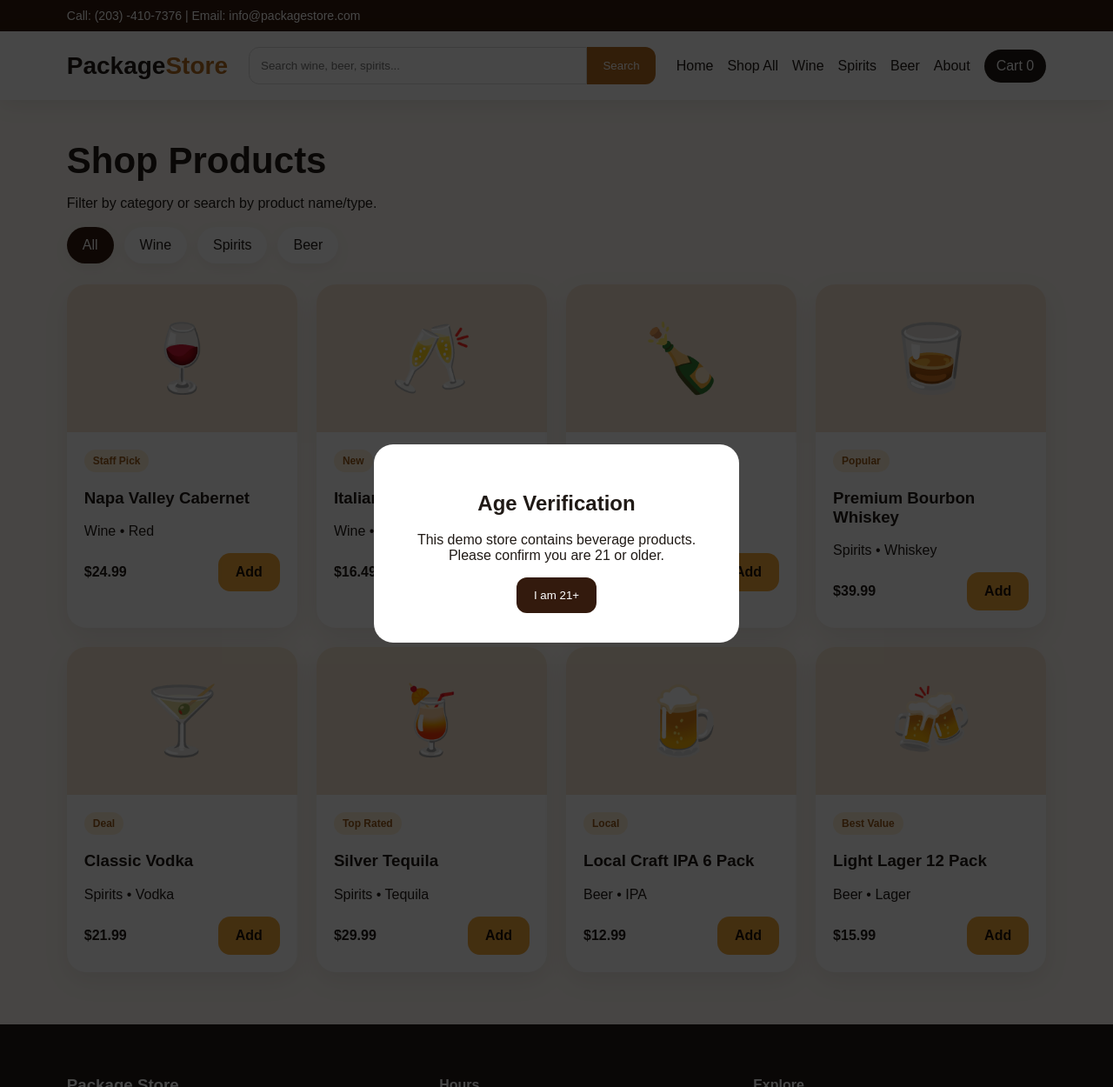
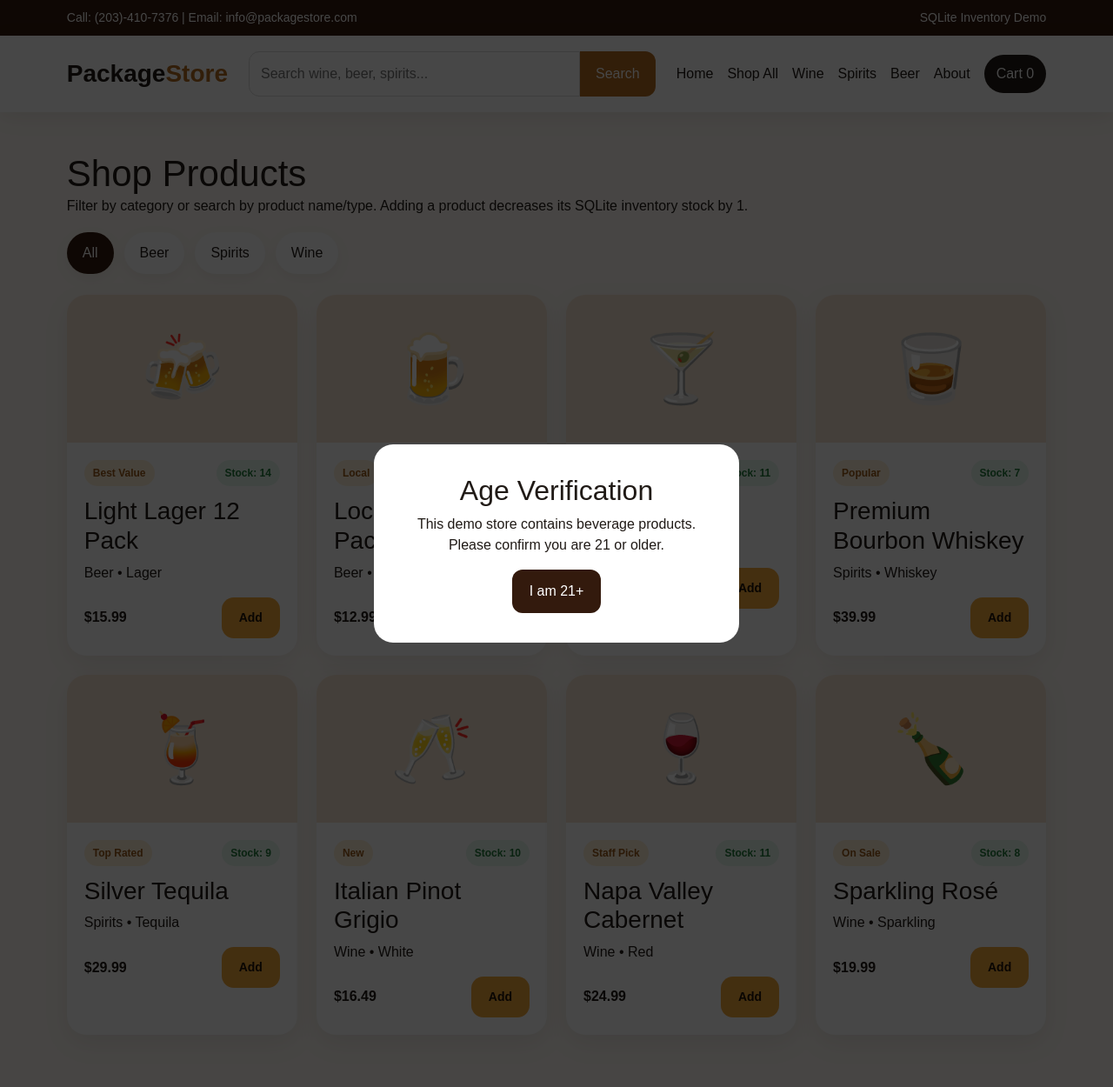
Before and after one commit to araWINd-AR/PackageStore, a Flask app: page /shop in a window 1280 px wide. Shown: the whole page at 87% size. Run offline with Flask 3, Linux system fonts and the light colour scheme; data comes from the database, SQL or seed files in the repository; both versions use the stored data as it was after the commit.

Commit message:
Update package store project files

```diff
--- a/app.py
+++ b/app.py
@@ -1,136 +1,319 @@
-from flask import Flask, render_template, request, redirect, url_for, session
+import os
+import sqlite3
+from contextlib import contextmanager
+from typing import Dict, List, Optional, Tuple
 
-app = Flask(__name__)
-app.secret_key = "package-store-secret"
+from flask import Flask, flash, redirect, render_template, request, session, url_for
 
-# Product data used by the website
-products = [
-    {"id": 1, "name": "Napa Valley Cabernet", "category": "Wine", "type": "Red", "price": 24.99, "tag": "Staff Pick", "image": "🍷"},
-    {"id": 2, "name": "Italian Pinot Grigio", "category": "Wine", "type": "White", "price": 16.49, "tag": "New", "image": "🥂"},
-    {"id": 3, "name": "Sparkling Rosé", "category": "Wine", "type": "Sparkling", "price": 19.99, "tag": "On Sale", "image": "🍾"},
-    {"id": 4, "name": "Premium Bourbon Whiskey", "category": "Spirits", "type": "Whiskey", "price": 39.99, "tag": "Popular", "image": "🥃"},
-    {"id": 5, "name": "Classic Vodka", "category": "Spirits", "type": "Vodka", "price": 21.99, "tag": "Deal", "image": "🍸"},
-    {"id": 6, "name": "Silver Tequila", "category": "Spirits", "type": "Tequila", "price": 29.99, "tag": "Top Rated", "image": "🍹"},
-    {"id": 7, "name": "Local Craft IPA 6 Pack", "category": "Beer", "type": "IPA", "price": 12.99, "tag": "Local", "image": "🍺"},
-    {"id": 8, "name": "Light Lager 12 Pack", "category": "Beer", "type": "Lager", "price": 15.99, "tag": "Best Value", "image": "🍻"},
+BASE_DIR = os.path.dirname(os.path.abspath(__file__))
+DATABASE_PATH = os.path.join(BASE_DIR, "data", "package_store.db")
+
+DEFAULT_PRODUCTS = [
+    {"id": 1, "name": "Napa Valley Cabernet", "category": "Wine", "type": "Red", "price": 24.99, "tag": "Staff Pick", "image": "🍷", "stock": 12},
+    {"id": 2, "name": "Italian Pinot Grigio", "category": "Wine", "type": "White", "price": 16.49, "tag": "New", "image": "🥂", "stock": 10},
+    {"id": 3, "name": "Sparkling Rosé", "category": "Wine", "type": "Sparkling", "price": 19.99, "tag": "On Sale", "image": "🍾", "stock": 8},
+    {"id": 4, "name": "Premium Bourbon Whiskey", "category": "Spirits", "type": "Whiskey", "price": 39.99, "tag": "Popular", "image": "🥃", "stock": 7},
+    {"id": 5, "name": "Classic Vodka", "category": "Spirits", "type": "Vodka", "price": 21.99, "tag": "Deal", "image": "🍸", "stock": 11},
+    {"id": 6, "name": "Silver Tequila", "category": "Spirits", "type": "Tequila", "price": 29.99, "tag": "Top Rated", "image": "🍹", "stock": 9},
+    {"id": 7, "name": "Local Craft IPA 6 Pack", "category": "Beer", "type": "IPA", "price": 12.99, "tag": "Local", "image": "🍺", "stock": 16},
+    {"id": 8, "name": "Light Lager 12 Pack", "category": "Beer", "type": "Lager", "price": 15.99, "tag": "Best Value", "image": "🍻", "stock": 14},
 ]
 
-categories = ["All", "Wine", "Spirits", "Beer"]
+
+class DatabaseManager:
+    """Handles SQLite connection, table creation, and seed data."""
+
+    def __init__(self, database_path: str):
+        self.database_path = database_path
+        self.initialize_database()
+
+    def _connect(self) -> sqlite3.Connection:
+        connection = sqlite3.connect(self.database_path)
+        connection.row_factory = sqlite3.Row
+        return connection
+
+    @contextmanager
+    def connection(self):
+        connection = self._connect()
+        try:
+            yield connection
+            connection.commit()
+        except sqlite3.Error:
+            connection.rollback()
+            raise
+        finally:
+            connection.close()
+
+    def initialize_database(self) -> None:
+        os.makedirs(os.path.dirname(self.database_path), exist_ok=True)
+        with self.connection() as connection:
+            connection.execute(
+                """
+                CREATE TABLE IF NOT EXISTS products (
+                    id INTEGER PRIMARY KEY,
+                    name TEXT NOT NULL,
+                    category TEXT NOT NULL,
+                    type TEXT NOT NULL,
+                    price REAL NOT NULL,
+                    tag TEXT NOT NULL,
+                    image TEXT NOT NULL,
+                    stock INTEGER NOT NULL CHECK(stock >= 0)
+                )
+                """
+            )
+
+            for product in DEFAULT_PRODUCTS:
+                existing_product = connection.execute(
+                    "SELECT id FROM products WHERE id = ?", (product["id"],)
+                ).fetchone()
+
+                if existing_product is None:
+                    connection.execute(
+                        """
+                        INSERT INTO products (id, name, category, type, price, tag, image, stock)
+                        VALUES (:id, :name, :category, :type, :price, :tag, :image, :stock)
+                        """,
+                        product,
+                    )
 
 
-def count_cart_items():
-    cart = session.get("cart", {})
-    total_items = 0
+class ProductRepository:
+    """Object-oriented database operations for products and inventory."""
 
-    for product_id in cart:
-        total_items = total_items + cart[product_id]
+    def __init__(self, database: DatabaseManager):
+        self.database = database
 
-    return total_items
+    @staticmethod
+    def _to_dict(row: Optional[sqlite3.Row]) -> Optional[dict]:
+        return dict(row) if row else None
+
+    def get_categories(self) -> List[str]:
+        with self.database.connection() as connection:
+            rows = connection.execute(
+                "SELECT DISTINCT category FROM products ORDER BY category"
+            ).fetchall()
+        return ["All", *[row["category"] for row in rows]]
+
+    def get_featured_products(self, limit: int = 4) -> List[dict]:
+        with self.database.connection() as connection:
+            rows = connection.execute(
+                "SELECT * FROM products ORDER BY id LIMIT ?", (limit,)
+            ).fetchall()
+        return [dict(row) for row in rows]
+
+    def search_products(self, selected_category: str = "All", search_text: str = "") -> List[dict]:
+        search_value = f"%{search_text.strip()}%"
+
+        if selected_category == "All":
+            query = """
+                SELECT * FROM products
+                WHERE name LIKE ? OR type LIKE ? OR category LIKE ?
+                ORDER BY category, name
+            """
+            parameters = (search_value, search_value, search_value)
+        else:
+            query = """
+                SELECT * FROM products
+                WHERE category = ? AND (name LIKE ? OR type LIKE ? OR category LIKE ?)
+                ORDER BY name
+            """
+            parameters = (selected_category, search_value, search_value, search_value)
+
+        with self.database.connection() as connection:
+            rows = connection.execute(query, parameters).fetchall()
+        return [dict(row) for row in rows]
+
+    def find_product(self, product_id: int) -> Optional[dict]:
+        with self.database.connection() as connection:
+            row = connection.execute(
+                "SELECT * FROM products WHERE id = ?", (product_id,)
+            ).fetchone()
+        return self._to_dict(row)
+
+    def decrease_stock(self, product_id: int, quantity: int = 1) -> bool:
+        """Decrease inventory only when enough stock exists."""
+        with self.database.connection() as connection:
+            result = connection.execute(
+                """
+                UPDATE products
+                SET stock = stock - ?
+                WHERE id = ? AND stock >= ?
+                """,
+                (quantity, product_id, quantity),
+            )
+        return result.rowcount == 1
+
+    def increase_stock(self, product_id: int, quantity: int = 1) -> None:
+        with self.database.connection() as connection:
+            connection.execute(
+                "UPDATE products SET stock = stock + ? WHERE id = ?",
+                (quantity, product_id),
+            )
 
 
-def find_product(product_id):
-    for product in products:
-        if product["id"] == product_id:
-            return product
-    return None
+class CartService:
+    """Session-based cart logic kept separate from route functions."""
+
+    @staticmethod
+    def get_cart() -> Dict[str, int]:
+        return session.get("cart", {})
+
+    def count_items(self) -> int:
+        return sum(self.get_cart().values())
+
+    def add_item(self, product_id: int) -> None:
+        cart = self.get_cart()
+        product_id_key = str(product_id)
+        cart[product_id_key] = cart.get(product_id_key, 0) + 1
+        session["cart"] = cart
+        session.modified = True
+
+    def remove_item(self, product_id: int) -> int:
+        cart = self.get_cart()
+        product_id_key = str(product_id)
+        removed_quantity = cart.pop(product_id_key, 0)
+        session["cart"] = cart
+        session.modified = True
+        return removed_quantity
+
+    def clear(self) -> None:
+        session["cart"] = {}
+        session.modified = True
+
+    def build_cart_items(self, product_repository: ProductRepository) -> Tuple[List[dict], float]:
+        cart_items = []
+        total = 0.0
+
+        for product_id_text, quantity in self.get_cart().items():
+            product = product_repository.find_product(int(product_id_text))
+            if product:
+                subtotal = product["price"] * quantity
+                total += subtotal
+                cart_items.append(
+                    {"product": product, "qty": quantity, "subtotal": subtotal}
+                )
+
+        return cart_items, total
 
 
-@app.route("/")
-def home():
-    featured_products = products[0:4]
-    cart_count = count_cart_items()
+def create_app() -> Flask:
+    app = Flask(__name__)
+    app.secret_key = os.environ.get("SECRET_KEY", "package-store-secret")
 
-    return render_template(
-        "home.html",
-        products=featured_products,
-        categories=categories,
-        cart_count=cart_count
-    )
+    database = DatabaseManager(DATABASE_PATH)
+    product_repository = ProductRepository(database)
+    cart_service = CartService()
+
+    @app.context_processor
+    def inject_common_values():
+        return {"cart_count": cart_service.count_items()}
+
+    @app.route("/")
+    def home():
+        try:
+            return render_template(
+                "home.html",
+                products=product_repository.get_featured_products(),
+                categories=product_repository.get_categories(),
+            )
+        except sqlite3.Error as error:
+            app.logger.exception("Home page database error: %s", error)
+            flash("Database error while loading the home page.", "danger")
+            return render_template("home.html", products=[], categories=["All"])
+
+    @app.route("/shop")
+    def shop():
+        selected_category = request.args.get("category", "All")
+        search_text = request.args.get("search", "")
+
+        try:
+            return render_template(
+                "shop.html",
+                products=product_repository.search_products(selected_category, search_text),
+                categories=product_repository.get_categories(),
+                selected=selected_category,
+                search=search_text,
+            )
+        except sqlite3.Error as error:
+            app.logger.exception("Shop page database error: %s", error)
+            flash("Database error while loading products.", "danger")
+            return render_template(
+                "shop.html",
+                products=[],
+                categories=["All"],
+                selected="All",
+                search=search_text,
+            )
+
+    @app.route("/add/<int:product_id>")
+    def add_to_cart(product_id: int):
+        try:
+            product = product_repository.find_product(product_id)
+
+            if product is None:
+                flash("Product was not found.", "warning")
+            elif product["stock"] <= 0:
+                flash(f"{product['name']} is currently out of stock.", "warning")
+            elif product_repository.decrease_stock(product_id):
+                cart_service.add_item(product_id)
+                flash(f"{product['name']} added to cart. Inventory stock decreased by 1.", "success")
+            else:
+                flash(f"{product['name']} is currently out of stock.", "warning")
+
+        except sqlite3.Error as error:
+            app.logger.exception("Add to cart database error: %s", error)
+            flash("Could not add product because of a database error.", "danger")
+        except ValueError as error:
+            app.logger.exception("Invalid product id: %s", error)
+            flash("Invalid product selected.", "danger")
+
+        return redirect(request.referrer or url_for("shop"))
+
+    @app.route("/cart")
+    def cart():
+        try:
+            items, total = cart_service.build_cart_items(product_repository)
+            return render_template("cart.html", items=items, total=total)
+        except sqlite3.Error as error:
+            app.logger.exception("Cart page database error: %s", error)
+            flash("Database error while loading your cart.", "danger")
+            return render_template("cart.html", items=[], total=0)
+
+    @app.route("/remove/<int:product_id>")
+    def remove_from_cart(product_id: int):
+        """Correct URL format: http://127.0.0.1:5000/remove/1"""
+        try:
+            removed_quantity = cart_service.remove_item(product_id)
+
+            if removed_quantity > 0:
+                product_repository.increase_stock(product_id, removed_quantity)
+                flash("Product removed from cart. Inventory stock restored.", "info")
+            else:
+                flash("Product was not in your cart.", "warning")
+
+        except sqlite3.Error as error:
+            app.logger.exception("Remove from cart database error: %s", error)
+            flash("Could not remove product because of a database error.", "danger")
+        except ValueError as error:
+            app.logger.exception("Invalid remove product id: %s", error)
+            flash("Invalid product selected.", "danger")
+
+        return redirect(url_for("cart"))
+
+    @app.route("/checkout", methods=["POST"])
+    def checkout():
+        cart_service.clear()
+        flash("Demo order placed successfully. Stock changes are saved in SQLite.", "success")
+        return redirect(url_for("home"))
+
+    @app.route("/about")
+    def about():
+        return render_template("about.html")
+
+    return app
 
 
-@app.route("/shop")
-def shop():
-    selected_category = request.args.get("category", "All")
-    search_text = request.args.get("search", "")
-
-    filtered_products = []
-
-    for product in products:
-        category_matches = selected_category == "All" or product["category"] == selected_category
-        search_matches = search_text.lower() in product["name"].lower() or search_text.lower() in product["type"].lower()
-
-        if category_matches and search_matches:
-            filtered_products.append(product)
-
-    cart_count = count_cart_items()
-
-    return render_template(
-        "shop.html",
-        products=filtered_products,
-        categories=categories,
-        selected=selected_category,
-        search=search_text,
-        cart_count=cart_count
-    )
-
-
-@app.route("/add/<int:product_id>")
-def add_to_cart(product_id):
-    cart = session.get("cart", {})
-    product_id_text = str(product_id)
-
-    if product_id_text in cart:
-        cart[product_id_text] = cart[product_id_text] + 1
-    else:
-        cart[product_id_text] = 1
-
-    session["cart"] = cart
-    return redirect(url_for("shop"))
-
-
-@app.route("/cart")
-def cart():
-    cart = session.get("cart", {})
-    cart_products = []
-    total = 0
-
-    for product_id_text in cart:
-        product = find_product(int(product_id_text))
-        quantity = cart[product_id_text]
-
-        if product is not None:
-            subtotal = product["price"] * quantity
-            total = total + subtotal
-            cart_products.append({"product": product, "qty": quantity, "subtotal": subtotal})
-
-    cart_count = count_cart_items()
-
-    return render_template("cart.html", items=cart_products, total=total, cart_count=cart_count)
-
-
-@app.route("/remove/<int:product_id>")
-def remove_from_cart(product_id):
-    cart = session.get("cart", {})
-    product_id_text = str(product_id)
-
-    if product_id_text in cart:
-        del cart[product_id_text]
-
-    session["cart"] = cart
-    return redirect(url_for("cart"))
-
-
-@app.route("/checkout", methods=["POST"])
-def checkout():
-    session["cart"] = {}
-    return redirect(url_for("home"))
-
-
-@app.route("/about")
-def about():
-    cart_count = count_cart_items()
-    return render_template("about.html", cart_count=cart_count)
-
+app = create_app()
 
 if __name__ == "__main__":
-    app.run(debug=True)
+    app.run(host="127.0.0.1", port=5000, debug=True)
--- a/static/css/style.css
+++ b/static/css/style.css
@@ -246,3 +246,39 @@ footer {
     .hero { padding: 34px; }
     .hero h1 { font-size: 38px; }
 }
+/* Added for SQLite inventory + Bootstrap requirement display */
+.flash-wrapper {
+    margin: 18px 6%;
+}
+.product-meta {
+    display: flex;
+    justify-content: space-between;
+    align-items: center;
+    gap: 10px;
+    margin-bottom: 12px;
+}
+.stock {
+    font-size: 12px;
+    font-weight: 800;
+    padding: 6px 10px;
+    border-radius: 999px;
+    white-space: nowrap;
+}
+.in-stock {
+    background: #e7f8ee;
+    color: #217a3b;
+}
+.out-stock {
+    background: #ffe7e7;
+    color: #a12b2b;
+}
+.cart-row small {
+    color: #7a6b60;
+}
+.store-navbar .btn,
+.product-bottom .btn,
+.summary .btn,
+.empty .btn {
+    border-radius: 14px;
+    font-weight: 700;
+}
--- a/templates/base.html
+++ b/templates/base.html
@@ -4,6 +4,8 @@
     <meta charset="UTF-8">
     <meta name="viewport" content="width=device-width, initial-scale=1.0">
     <title>{% block title %}Package Store{% endblock %}</title>
+    <!-- CSS Framework Requirement: Bootstrap 5 -->
+    <link href="https://cdn.jsdelivr.net/npm/bootstrap@5.3.3/dist/css/bootstrap.min.css" rel="stylesheet">
     <link rel="stylesheet" href="{{ url_for('static', filename='css/style.css') }}">
 </head>
 <body>
@@ -16,10 +18,11 @@
     </div>
 
     <header class="top-bar">
-        <span>Call: (203) -410-7376 | Email: info@packagestore.com</span>
+        <span>Call: (203)-410-7376 | Email: info@packagestore.com</span>
+        <span>SQLite Inventory Demo</span>
     </header>
 
-    <nav class="navbar">
+    <nav class="navbar store-navbar">
         <a class="logo" href="{{ url_for('home') }}">Package<span>Store</span></a>
         <form class="search" action="{{ url_for('shop') }}" method="get">
             <input type="text" name="search" placeholder="Search wine, beer, spirits..." value="{{ search or '' }}">
@@ -36,10 +39,15 @@
         </div>
     </nav>
 
-    {% with messages = get_flashed_messages() %}
+    {% with messages = get_flashed_messages(with_categories=true) %}
         {% if messages %}
-            <div class="flash">
-                {% for message in messages %}<p>{{ message }}</p>{% endfor %}
+            <div class="flash-wrapper">
+                {% for category, message in messages %}
+                    <div class="alert alert-{{ category }} alert-dismissible fade show" role="alert">
+                        {{ message }}
+                        <button type="button" class="btn-close" data-bs-dismiss="alert" aria-label="Close"></button>
+                    </div>
+                {% endfor %}
             </div>
         {% endif %}
     {% endwith %}
@@ -51,20 +59,21 @@
     <footer>
         <div>
             <h3>Package Store</h3>
-            <p> New Haven , 06511 </p>
+            <p>New Haven, CT 06511</p>
         </div>
         <div>
             <h4>Hours</h4>
             <p>Mon - Thu: 8:00 AM - 9:00 PM</p>
-            <p>Fri - Sat: 8:0 AM - 10:00 PM</p>
+            <p>Fri - Sat: 8:00 AM - 10:00 PM</p>
             <p>Sun: 10:00 AM - 6:00 PM</p>
         </div>
         <div>
-            <h4>Explore</h4>
-            <p>Wine • Spirits • Beer • Deals • Staff Picks</p>
+            <h4>Project Requirements</h4>
+            <p>Flask Routes • OOP • SQLite • Bootstrap • Try/Except • Inventory Stock</p>
         </div>
     </footer>
 
+    <script src="https://cdn.jsdelivr.net/npm/bootstrap@5.3.3/dist/js/bootstrap.bundle.min.js"></script>
     <script src="{{ url_for('static', filename='js/script.js') }}"></script>
 </body>
 </html>
--- a/templates/cart.html
+++ b/templates/cart.html
@@ -14,9 +14,10 @@
             <div>
                 <h3>{{ item.product.name }}</h3>
                 <p>{{ item.product.category }} • Qty: {{ item.qty }}</p>
+                <small>Remove route example: /remove/{{ item.product.id }}</small>
             </div>
             <strong>${{ "%.2f"|format(item.subtotal) }}</strong>
-            <a href="{{ url_for('remove_from_cart', product_id=item.product.id) }}">Remove</a>
+            <a class="btn btn-outline-danger btn-sm" href="{{ url_for('remove_from_cart', product_id=item.product.id) }}">Remove</a>
         </div>
         {% endfor %}
     </div>
@@ -25,7 +26,7 @@
         <p>Total</p>
         <strong>${{ "%.2f"|format(total) }}</strong>
         <form action="{{ url_for('checkout') }}" method="post">
-            <button type="submit">Place Demo Order</button>
+            <button class="btn btn-warning w-100" type="submit">Place Demo Order</button>
         </form>
     </aside>
 </div>
--- a/templates/home.html
+++ b/templates/home.html
@@ -5,7 +5,7 @@
     <div class="hero-text">
         <p class="eyebrow">Local bottle shop experience</p>
         <h1>Shop wine, spirits, and beer in one clean place.</h1>
-
+        <p>This Flask project now uses SQLite inventory, object-oriented Python classes, and safe try/except route handling.</p>
         <div class="hero-actions">
             <a class="btn primary" href="{{ url_for('shop') }}">Shop Now</a>
             <a class="btn secondary" href="{{ url_for('shop') }}?category=Wine">View Wine</a>
--- a/templates/product_card.html
+++ b/templates/product_card.html
@@ -1,12 +1,23 @@
 <article class="product-card">
     <div class="product-image">{{ product.image }}</div>
     <div class="product-info">
-        <span class="tag">{{ product.tag }}</span>
+        <div class="product-meta">
+            <span class="tag">{{ product.tag }}</span>
+            {% if product.stock > 0 %}
+                <span class="stock in-stock">Stock: {{ product.stock }}</span>
+            {% else %}
+                <span class="stock out-stock">Out of stock</span>
+            {% endif %}
+        </div>
         <h3>{{ product.name }}</h3>
         <p>{{ product.category }} • {{ product.type }}</p>
         <div class="product-bottom">
             <strong>${{ "%.2f"|format(product.price) }}</strong>
-            <a href="{{ url_for('add_to_cart', product_id=product.id) }}">Add</a>
+            {% if product.stock > 0 %}
+                <a class="btn btn-warning btn-sm" href="{{ url_for('add_to_cart', product_id=product.id) }}">Add</a>
+            {% else %}
+                <button class="btn btn-secondary btn-sm" disabled>Sold Out</button>
+            {% endif %}
         </div>
     </div>
 </article>
--- a/templates/shop.html
+++ b/templates/shop.html
@@ -3,7 +3,7 @@
 {% block content %}
 <section class="page-title">
     <h1>Shop Products</h1>
-    <p>Filter by category or search by product name/type.</p>
+    <p>Filter by category or search by product name/type. Adding a product decreases its SQLite inventory stock by 1.</p>
 </section>
 
 <div class="filters">
```
Also changed, not shown: README.md, data/package_store.db (added).
